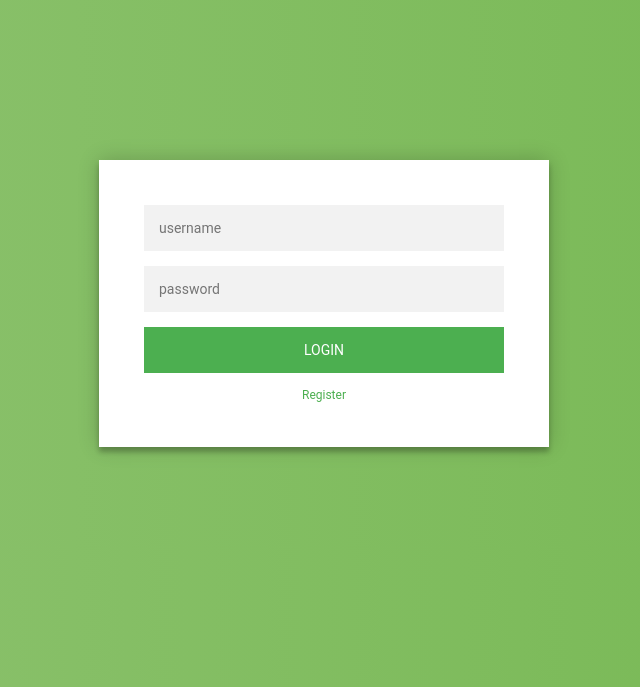
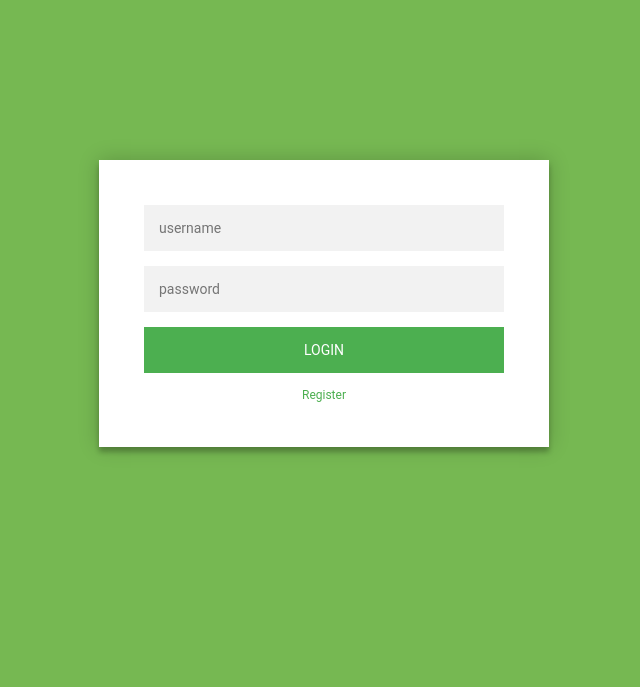
Before and after one commit to protal/yii-ArMaBookStore, a Yii app: template backend/views/auth/login.php in a window 1280 px wide. Shown: the top 687 px of the page, without its empty margins (316-956 px from the left). Run offline with PHP 8.4 and a stand-in for Yii, Linux system fonts and the light colour scheme; the template is opened without the code that fills it, so the values that code supplies are empty; some libraries are stand-ins or nearby versions.

Commit message:
Edit login

```diff
--- a/backend/views/auth/login.php
+++ b/backend/views/auth/login.php
@@ -20,7 +20,7 @@
     .form {
       position: relative;
       z-index: 1;
-      background: #FFFFFF;
+      background: #FFFFFF ;
       max-width: 360px;
       margin: 0 auto 100px;
       padding: 45px;
@@ -114,11 +114,11 @@
     }
 
     .container .info span .fa {
-      color: #EF3B3A;
+      color: #EF3B3A !important;
     }
 
     body {
-      background: #76b852;
+      background: #76b852 !important;
       /* fallback for old browsers */
       background: -webkit-linear-gradient(right, #76b852, #8DC26F);
       background: -moz-linear-gradient(right, #76b852, #8DC26F);
```
